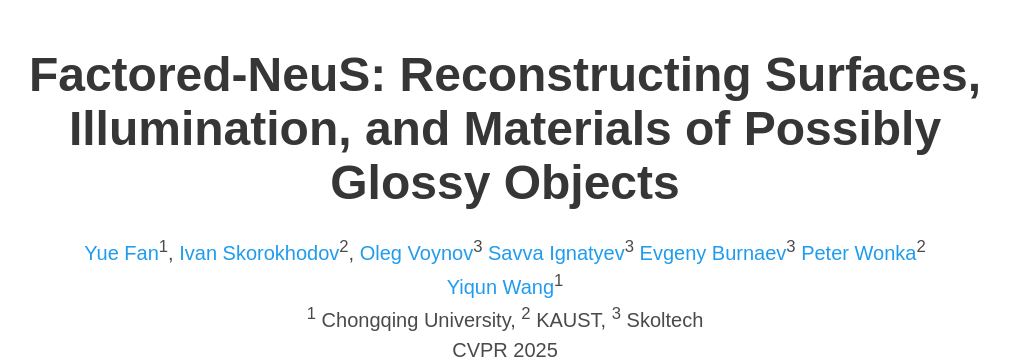
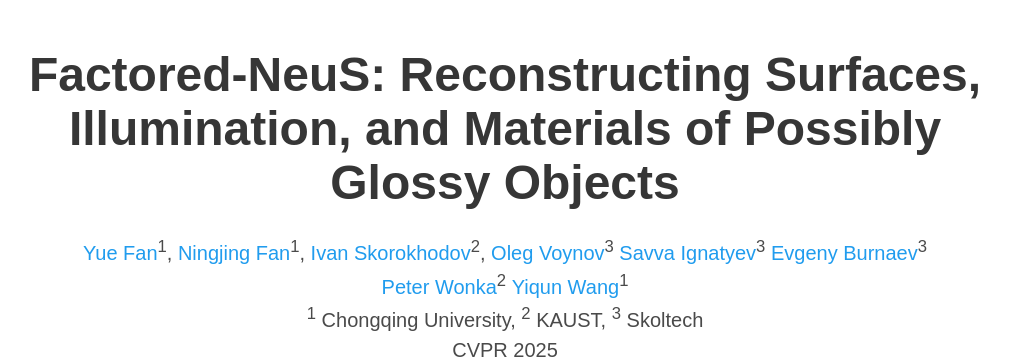
Before and after one commit to yiqun-wang/Factored-NeuS, a plain HTML site: page index.html in a window 1280 px wide. Shown: the top 360 px of the page, without its empty margins (135-1144 px from the left). Drawn offline with nearby package versions, Linux system fonts and the light colour scheme; some icons are missing; a web font is replaced by a local one.

Commit message:
Update index.html

```diff
--- a/index.html
+++ b/index.html
@@ -57,6 +57,8 @@
               <!-- Paper authors -->
               <span class="author-block">
                 <a href="FIRST AUTHOR PERSONAL LINK" target="_blank">Yue Fan</a><sup>1</sup>,</span>
+                <span class="author-block">
+                  <a href="SECOND AUTHOR PERSONAL LINK" target="_blank">Ningjing Fan</a><sup>1</sup>,</span>
                 <span class="author-block">
                   <a href="https://universome.github.io" target="_blank">Ivan Skorokhodov</a><sup>2</sup>,</span>
                   <span class="author-block">
```
